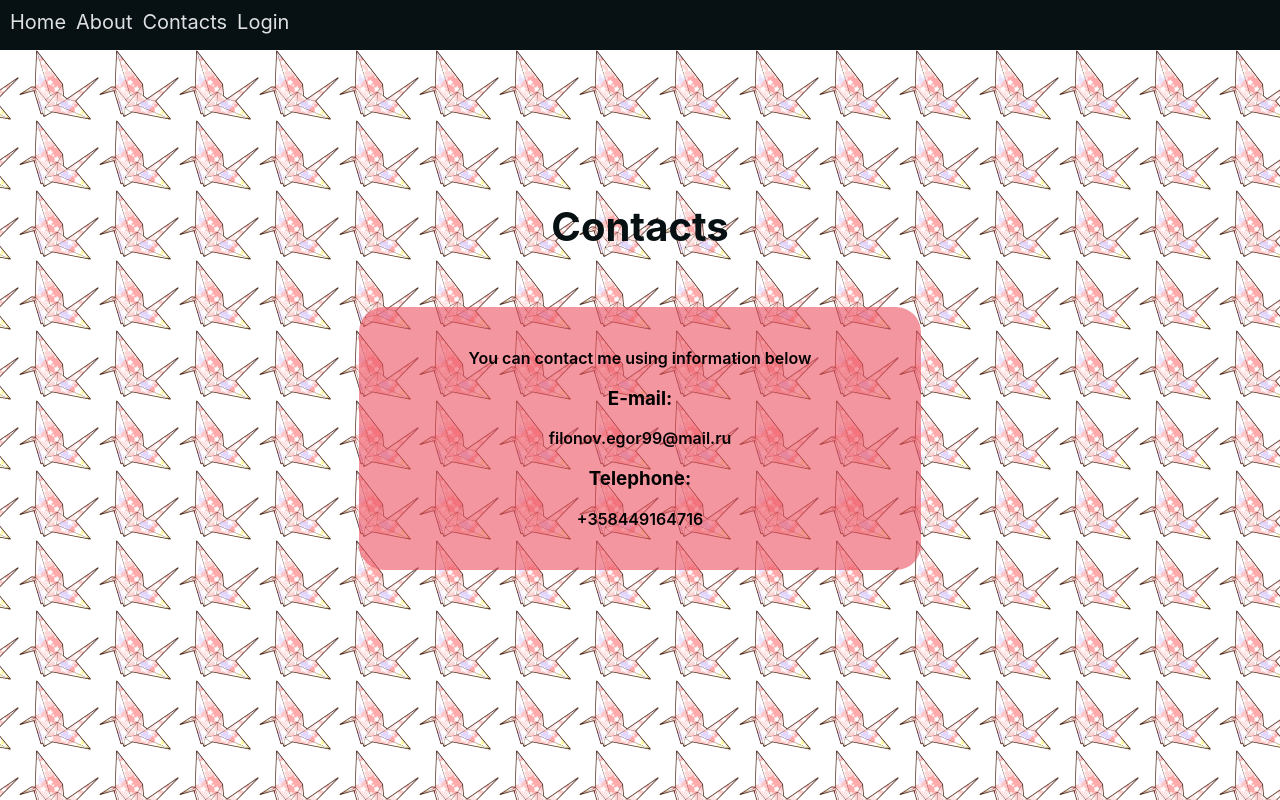
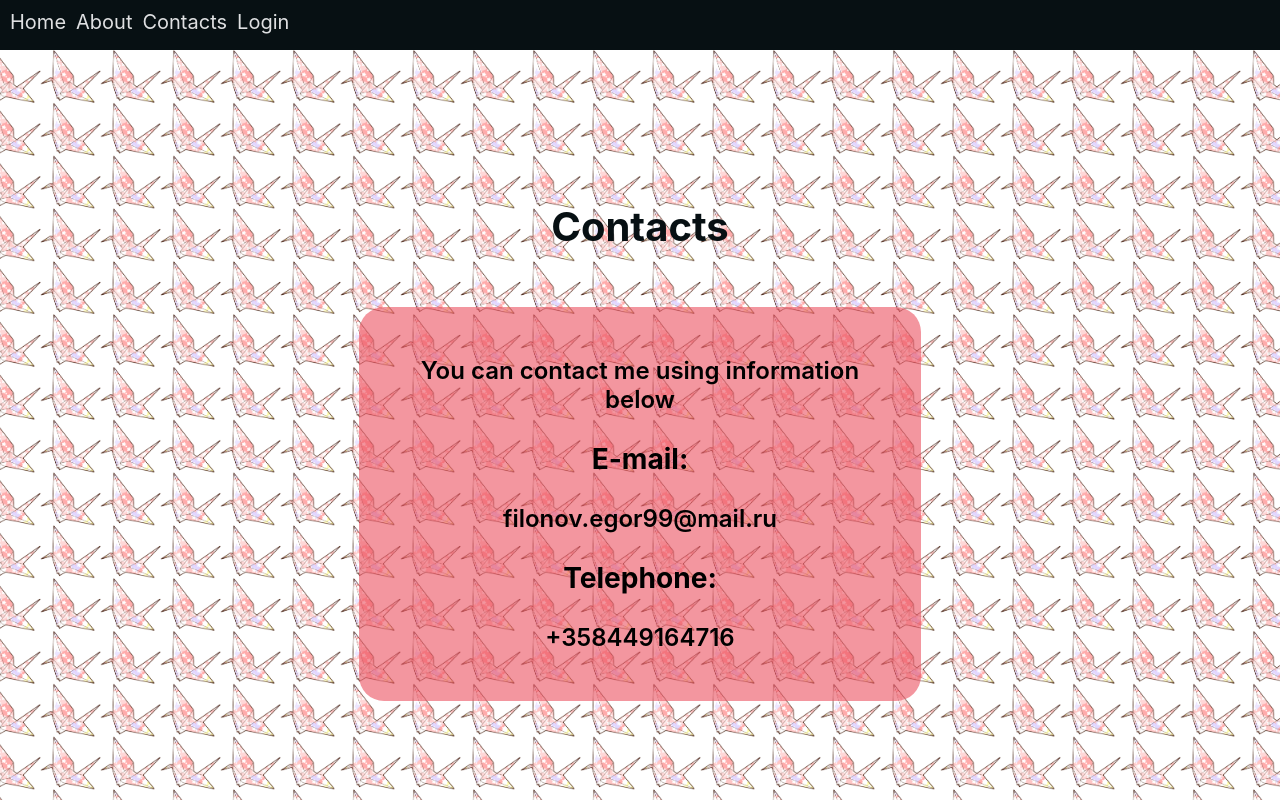
Before and after one commit to filonov-e/React-Multipage-Transition-Template, a React (Create React App) app: page /contacts in a window 1280 px wide. Built offline with nearby package versions, Linux system fonts and the light colour scheme.

Commit message:
small ui fixes

```diff
--- a/package.json
+++ b/package.json
@@ -3,13 +3,7 @@
   "version": "0.1.0",
   "private": true,
   "dependencies": {
-    "apollo-boost": "^0.1.27",
-    "apollo-link": "^1.2.6",
-    "apollo-link-context": "^1.0.12",
-    "apollo-link-ws": "^1.0.12",
-    "graphql": "^0.13.1",
     "react": "^16.7.0",
-    "react-apollo": "^2.1.0",
     "react-dom": "^16.7.0",
     "react-router": "^4.3.1",
     "react-router-dom": "^4.3.1",
--- a/src/App.css
+++ b/src/App.css
@@ -53,6 +53,7 @@ header {
 .Contacts {
   background-image: url(/origami.png);
   background-color: white;
+  background-size: 60px;
   background-position: 0% 0%;
   animation: animation-origami 60s infinite;
   animation-timing-function: linear;
@@ -67,7 +68,7 @@ header {
 .Contacts-content {
   color: black;
   font-weight: 600;
-  font-size: 2vh;
+  font-size: 3vh;
   margin-top: 7vh;
   width: 40vw;
 }
```
Also changed, not shown: public/origami.png, 1 other file (tests, documents, lock files or other folders).
